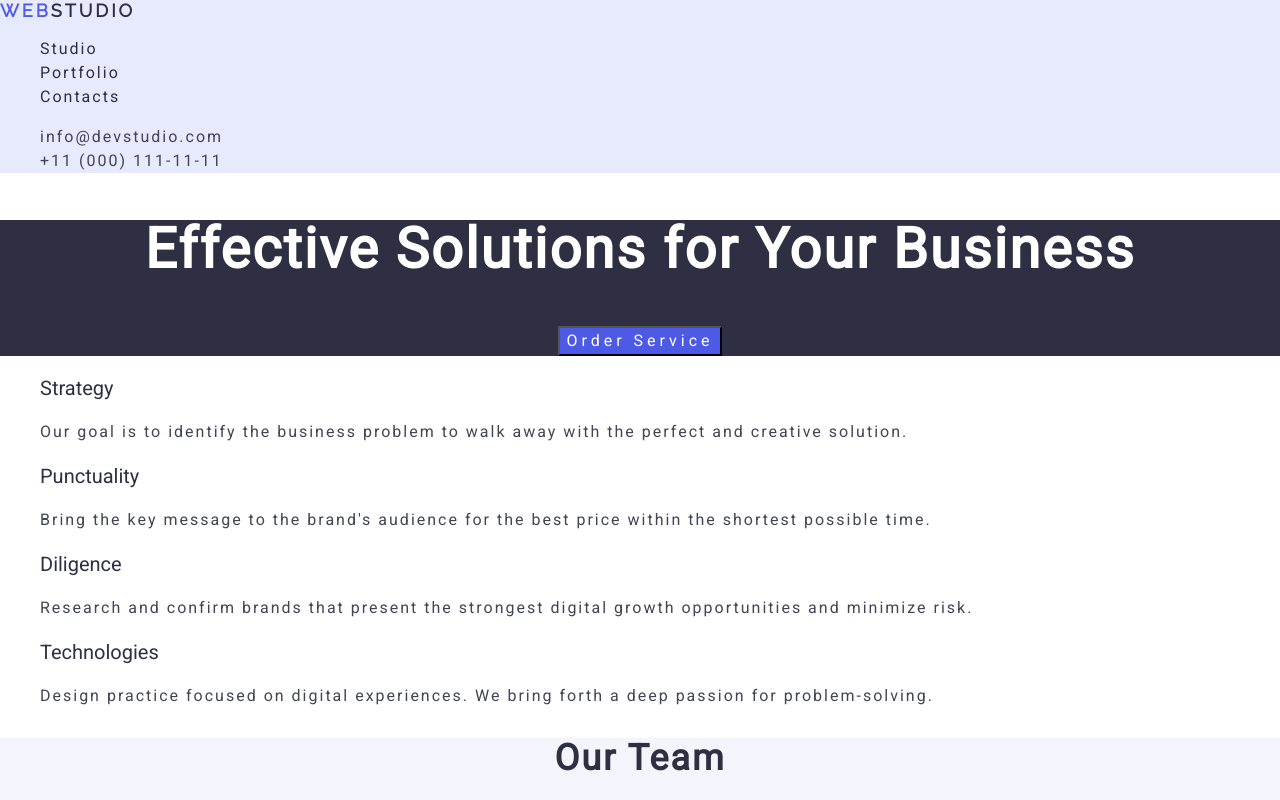
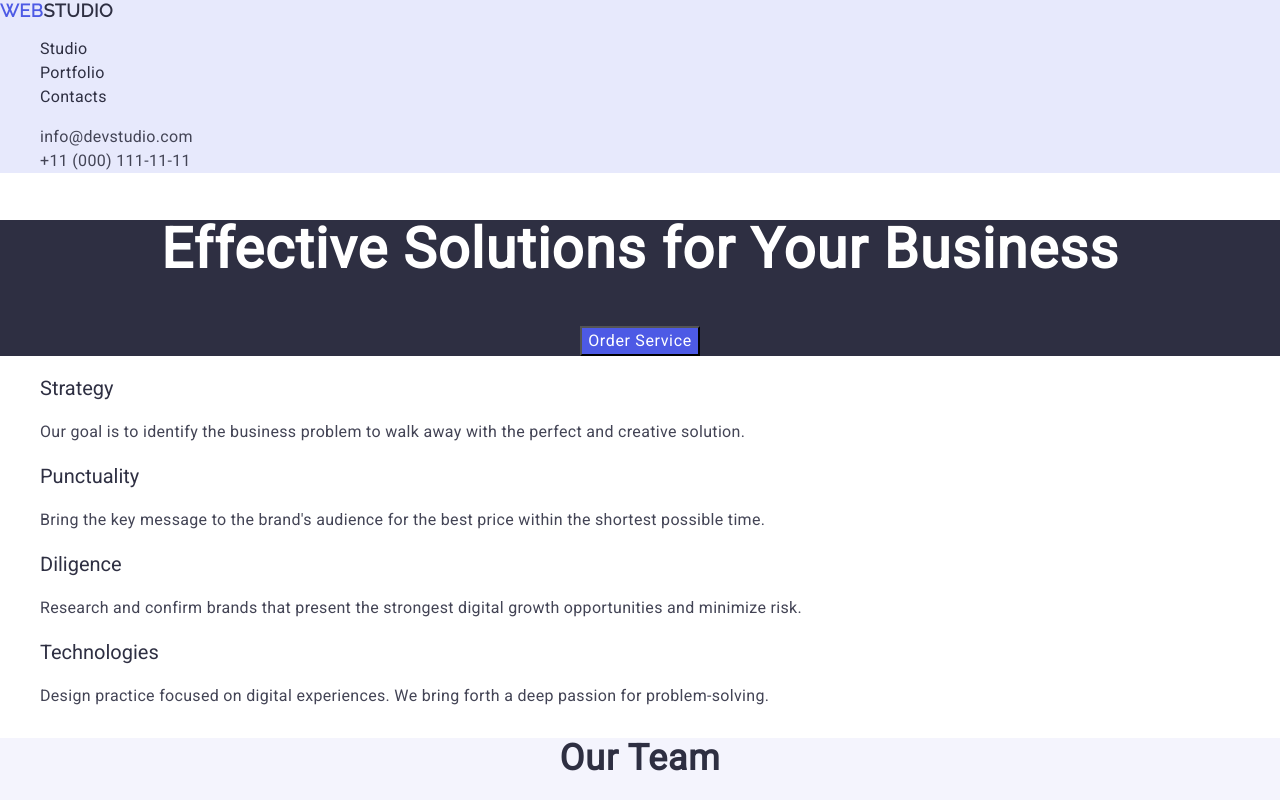
Before and after one commit to AntonDomot/goit-markup-hw-02, a plain HTML site: page index.html in a window 1280 px wide. Shown: the top 800 px of the page. Drawn offline with nearby package versions, Linux system fonts and the light colour scheme.

Commit message:
Update styles.css

```diff
--- a/css/styles.css
+++ b/css/styles.css
@@ -10,24 +10,26 @@ span {
   color: #2e2f42;
 }
 .logo {
-  font-family: Raleway;
+  font-family: "Raleway", sans-serif;
   font-weight: 700;
   font-size: 18px;
   line-height: 1.17;
   text-transform: uppercase;
   text-decoration: none;
-  letter-spacing: 3px;
+  letter-spacing: 0.03em;
   color: #4d5ae5;
 }
 .header-adress-link {
   color: #434455;
   font-size: 16px;
   line-height: 1.5;
-  letter-spacing: 2px;
+  letter-spacing: 0.02em;
 }
 .header-adress-link:hover,
-.header-adress-link:focus {
-  color: #404bbf;
+.header-adress-link:focus,
+.header-nav-link:hover,
+.header-nav-link:focus {
+  color: #2e2f42;
   font-size: 16px;
   line-height: 1.5;
   background-color: #404bbf;
@@ -37,7 +39,7 @@ span {
   font-weight: 500;
   font-size: 16px;
   line-height: 1.5;
-  letter-spacing: 2px;
+  letter-spacing: 0.02em;
 }
 .heading {
   background-color: #2e2f42;
@@ -48,7 +50,7 @@ h1 {
   font-weight: 700;
   font-size: 56px;
   line-height: 1.07;
-  letter-spacing: 2px;
+  letter-spacing: 0.02em;
 }
 .team_page_item {
   font-weight: 700;
@@ -56,7 +58,7 @@ h1 {
   line-height: 1.111;
   text-align: center;
   color: #2e2f42;
-  letter-spacing: 2px;
+  letter-spacing: 0.02em;
 }
 .portfolio_page_item {
   font-weight: 700;
@@ -64,7 +66,7 @@ h1 {
   line-height: 1.11;
   text-align: center;
   color: #2e2f42;
-  letter-spacing: 2px;
+  letter-spacing: 0.02em;
   text-transform: capitalize;
 }
 .portfolio_item {
@@ -73,7 +75,7 @@ h1 {
   font-size: 20px;
   line-height: 1.2;
   color: #2e2f42;
-  letter-spacing: 2px;
+  letter-spacing: 0.02em;
 }
 h3 {
   font-weight: 500;
@@ -89,12 +91,12 @@ h3 {
   background-color: #4d5ae5;
   font-family: "Roboto", sans-serif;
   color: #ffffff;
-  letter-spacing: 4px;
+  letter-spacing: 0.04em;
 }
 p {
   font-size: 16px;
   line-height: 1.5;
-  letter-spacing: 2px;
+  letter-spacing: 0.02em;
 }
 .team_page,
 .portfolio_page {
@@ -103,7 +105,7 @@ p {
 .team_name,
 .team_job {
   text-align: center;
-  letter-spacing: 2px;
+  letter-spacing: 0.02em;
 }
 a {
   text-decoration: none;
```
